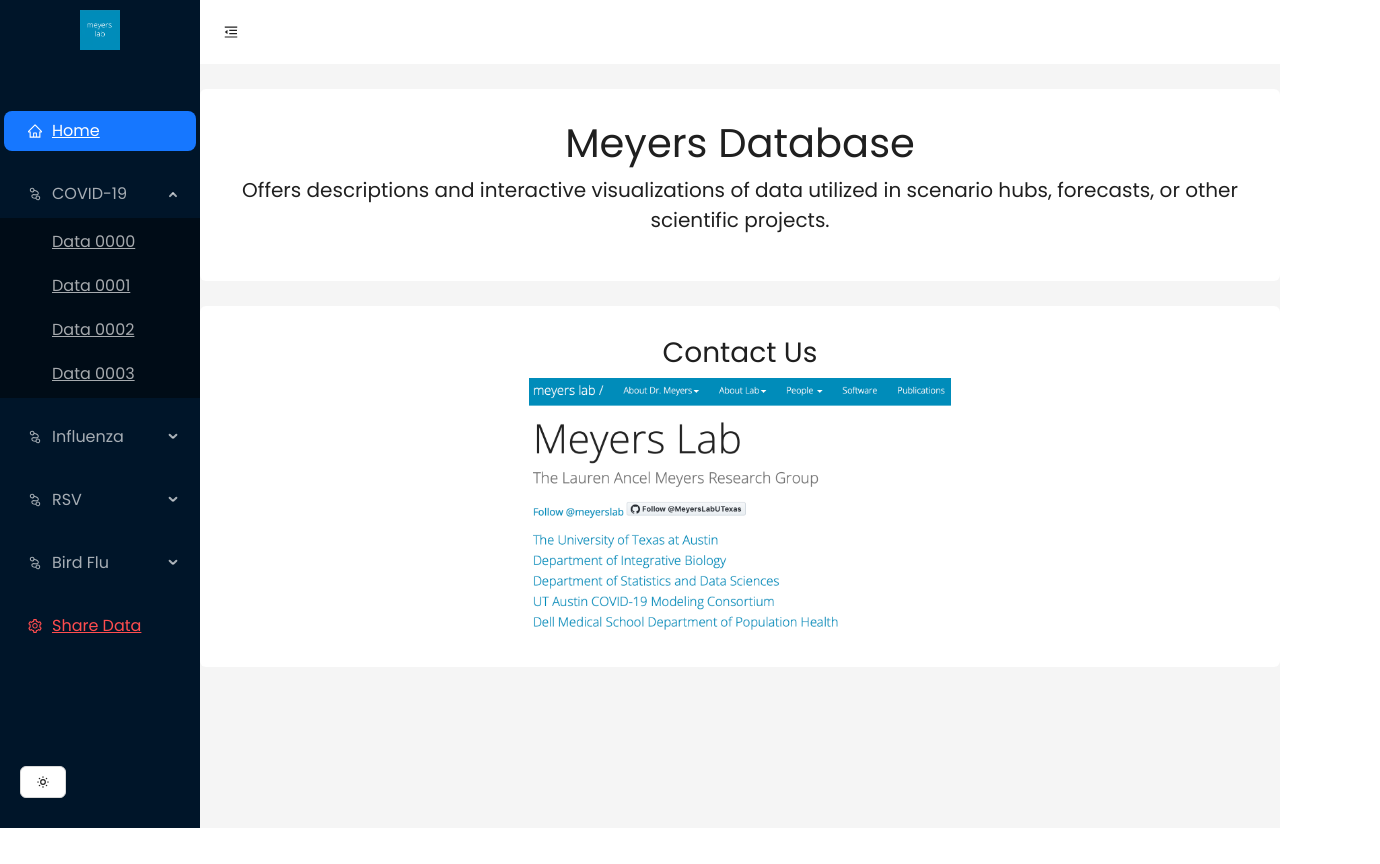
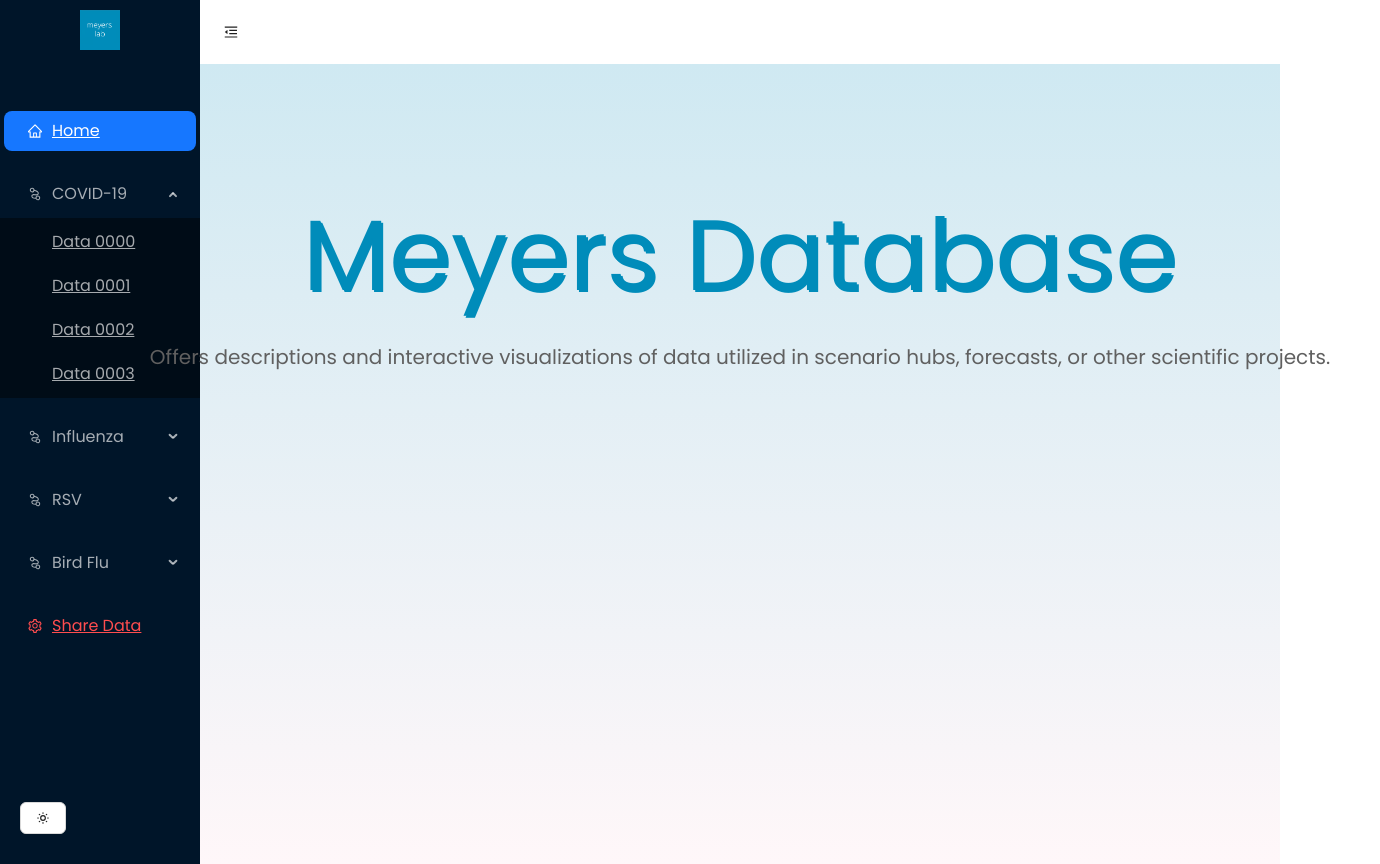
Before and after one commit to anjieliu121/meyers_database, a React (Vite) app: page / in a window 1280 px wide. Shown: the whole page, 1380 px wide, since content can reach past the window. Before the commit the page ends 828 px from the top, so only its background shows below. Built offline with nearby package versions, Linux system fonts and the light colour scheme.

Commit message:
adjust home page css

```diff
--- a/src/css/App.css
+++ b/src/css/App.css
@@ -17,3 +17,11 @@
     height: 40%;
     width: 40%;
 }
+
+.page-container {
+    height: 100vh;
+    display: flex;
+    align-items: center;
+    justify-content: space-evenly;
+    background: linear-gradient(#cfe9f2, #fff7f9);
+}
--- a/src/css/EmailForm.css
+++ b/src/css/EmailForm.css
@@ -6,18 +6,6 @@
 input,
 textarea {
   margin: 10px 0px;
-}
-
-
-.form-container {
-    height: 100vh;
-    display: flex;
-    align-items: center;
-    justify-content: space-evenly;
-}
-
-.form-background {
-    background: linear-gradient(#cfe9f2, #fff7f9);
 }
 
 .form-left {
--- /dev/null
+++ b/src/css/Home.css
@@ -0,0 +1,23 @@
+.home {
+    width: 100%;
+    position: absolute;
+    top: 50%;
+    transform: translateY(-100%);
+    text-align: center;
+
+}
+
+.home h1 {
+    font-size: 100px;
+    margin-top: 80px;
+    color: #008cba;
+    text-shadow: 2px 2px;
+}
+
+.home p {
+    font-size: 20px;
+    margin: 30px auto;
+    font-weight: 100;
+    line-height: 25px;
+    color: #606060;
+}
--- /dev/null
+++ b/src/pages/Contact.jsx
@@ -0,0 +1,6 @@
+<div className="container text-center bg-white rounded">
+              <h3>Contact Us</h3>
+              <a href="http://www.bio.utexas.edu/research/meyers/">
+                  <img className="img-responsive" src="src/static/MeyersLab.png"/>
+              </a>
+          </div>
--- a/src/pages/Home.jsx
+++ b/src/pages/Home.jsx
@@ -1,25 +1,17 @@
 import "bootstrap/dist/css/bootstrap.min.css";
 import "bootstrap/dist/js/bootstrap.bundle.min";
 import "../css/App.css";
+import "../css/Home.css";
 
 const Home = () => {
   return (
-      <div>
-          <div className="container text-center bg-white rounded">
+      <div className="page-container">
+          <div className="home">
               <h1>Meyers Database</h1>
-              <figure>
-                  <blockquote className="blockquote">
-                      <p>Offers descriptions and interactive visualizations of data utilized in scenario hubs,
-                          forecasts, or
-                          other scientific projects.</p>
-                  </blockquote>
-              </figure>
-          </div>
-          <div className="container text-center bg-white rounded">
-              <h3>Contact Us</h3>
-              <a href="http://www.bio.utexas.edu/research/meyers/">
-                  <img className="img-responsive" src="src/static/MeyersLab.png"/>
-              </a>
+              <p>Offers descriptions and interactive visualizations of data utilized in scenario hubs, forecasts, or other scientific projects.</p>
+              <div className="home-btns">
+                  {/*TODO: add aligned buttons of "Explore (link to the first data visualization)", "Contact", and "Share Data"*/}
+              </div>
           </div>
       </div>
 
--- a/src/pages/ShareData.jsx
+++ b/src/pages/ShareData.jsx
@@ -56,7 +56,7 @@
 
 
   return (
-      <div className="form-container form-background">
+      <div className="page-container">
           <div className="form-right">
               <div>
                   <h1 className="form-title">Share Datasets</h1>
```
